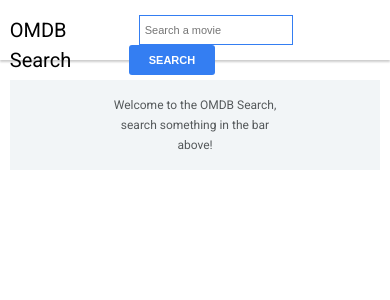
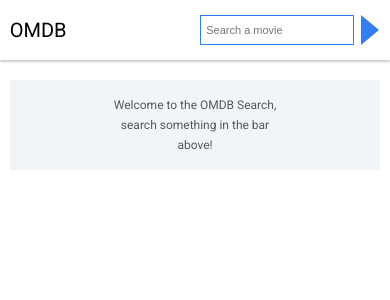
Before and after one commit to anuradhamudalige/omdb-explorer, an Angular app: page / in a window 390 px wide. Shown: the top 300 px of the page. Built offline with nearby package versions, Linux system fonts and the light colour scheme.

Commit message:
Added responsive styles mobile support

```diff
--- a/src/app/modules/movie-search/components/overview/overview.component.scss
+++ b/src/app/modules/movie-search/components/overview/overview.component.scss
@@ -2,7 +2,7 @@
   width: 70%;
   margin: 20px auto 0;
 
-  @media screen and (max-width: 700px) {
+  @media screen and (max-width: 767px) {
     width: 95%;
   }
 }
--- a/src/app/modules/movie-search/components/tool-bar/tool-bar.component.html
+++ b/src/app/modules/movie-search/components/tool-bar/tool-bar.component.html
@@ -2,12 +2,13 @@
   <div class="toolbar-body">
     <div class="toolbar-group-left">
       <p>OMDB Search</p>
+      <p>OMDB</p>
     </div>
 
     <div class="toolbar-group-right">
       <label>Search a movie</label>
       <input #inputElement type="text" placeholder="Search a movie" (keyup.enter)="onSearchClicked(inputElement.value)"/>
-      <button (click)="onSearchClicked(inputElement.value)">Search</button>
+      <button (click)="onSearchClicked(inputElement.value)">Search<i class="m-submit-button"></i></button>
     </div>
   </div>
 </div>
--- a/src/app/modules/movie-search/components/tool-bar/tool-bar.component.scss
+++ b/src/app/modules/movie-search/components/tool-bar/tool-bar.component.scss
@@ -4,7 +4,7 @@
   display: flex;
   justify-content: space-between;
 
-  @media screen and (max-width: 700px) {
+  @media screen and (max-width: 767px) {
     width: 95%;
   }
 }
@@ -24,6 +24,23 @@
       padding: 0;
       line-height: 30px;
     }
+
+    p:first-child {
+      display: block;
+    }
+    p:nth-child(2) {
+      display: none;
+    }
+
+    @media screen and (max-width: 400px) {
+      p:first-child {
+        display: none;
+      }
+      p:nth-child(2) {
+        display: block;
+      }
+    }
+
   }
 
   .toolbar-group-right {
@@ -32,6 +49,51 @@
         display: none;
       }
     }
+
+    i.m-submit-button {
+      color: #347ef2;
+    }
+
+    button i {
+      display: none;
+    }
+
+    @media screen and (max-width: 767px) {
+
+      button {
+        font-size: 0;
+        padding: 0 0 20px;
+        background: none;
+      }
+
+      button i {
+        display: block;
+        top: -9px;
+        left: -7px;
+      }
+
+      input {
+        margin: 0 20px 0 10px;
+      }
+    }
+  }
+
+  .m-submit-button {
+    box-sizing: border-box;
+    position: relative;
+    display: block;
+    transform: scale(3);
+  }
+
+  .m-submit-button::before {
+    content: "";
+    display: block;
+    box-sizing: border-box;
+    width: 0;
+    height: 10px;
+    border-top: 5px solid transparent;
+    border-bottom: 5px solid transparent;
+    border-left: 6px solid;
   }
 
 }
--- a/src/environments/environment.ts
+++ b/src/environments/environment.ts
@@ -5,7 +5,7 @@
 export const environment = {
   production: false,
   BASE_URL: 'http://www.omdbapi.com/?apikey=',
-  API_KEY: 'your_api_key'
+  API_KEY: '170ce93b'
 };
 
 /*
```
